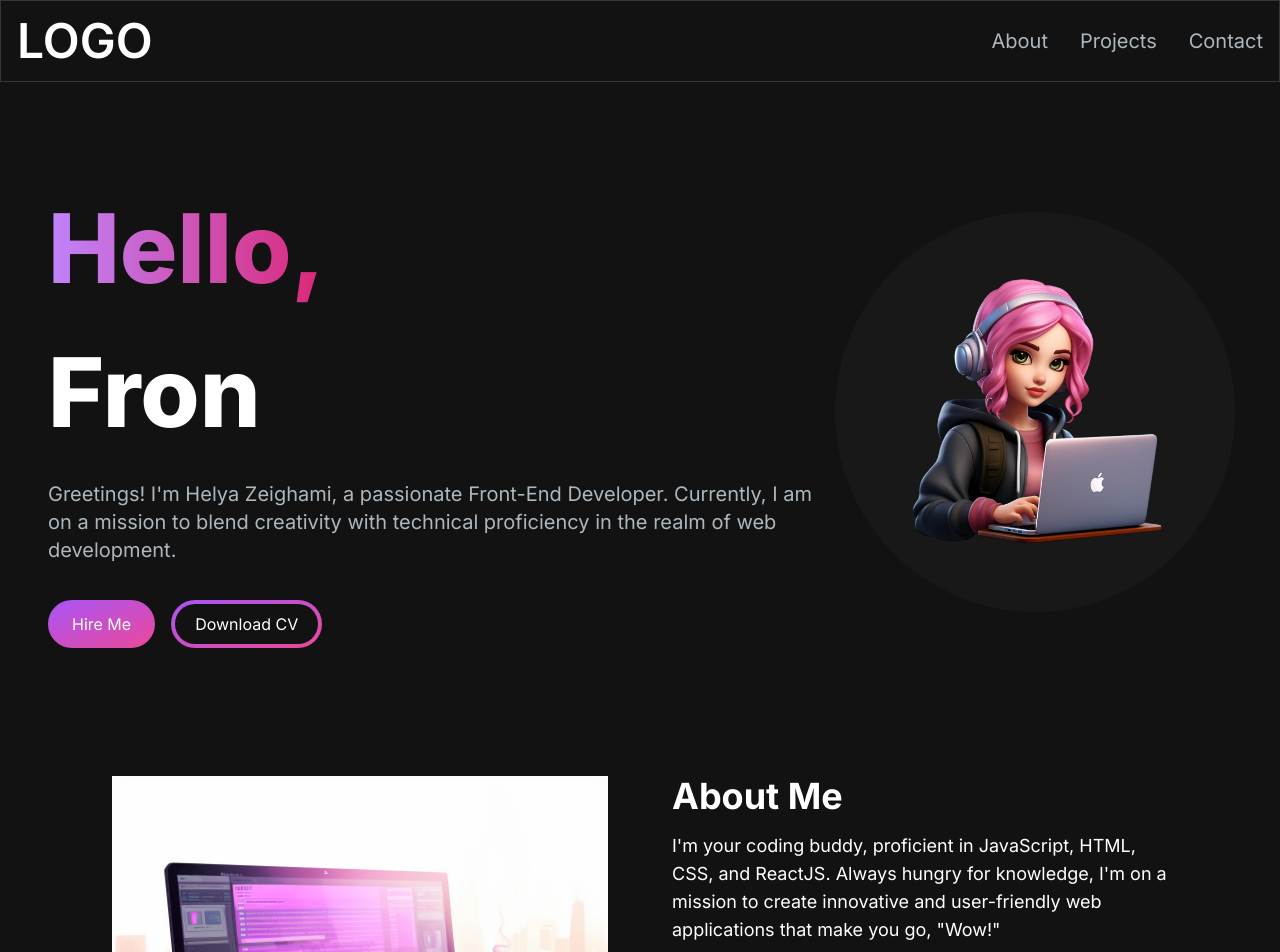
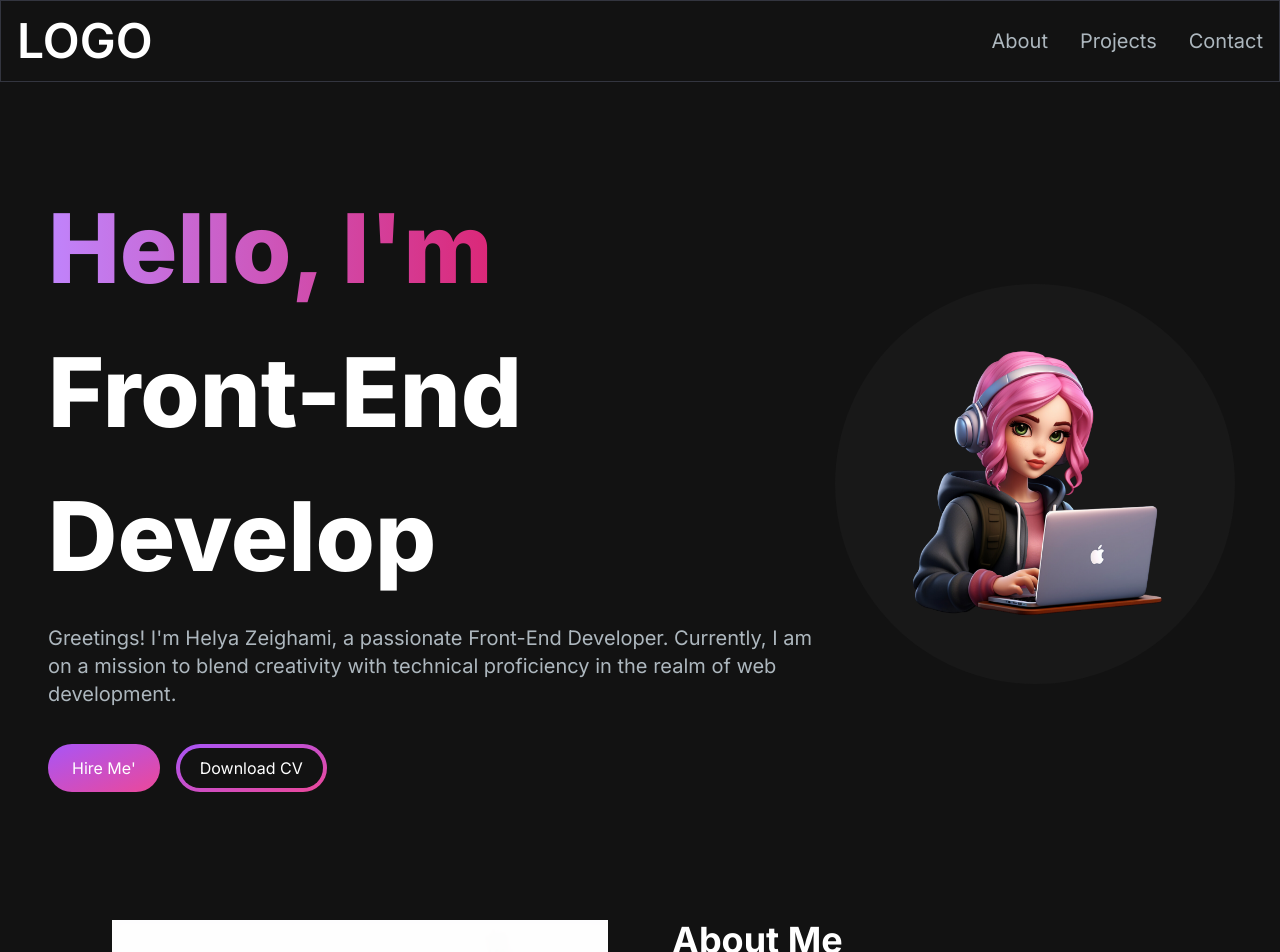
Before and after one commit to Helya-zeighami/nextjs-portfolio-main, a Next.js app: page / in a window 1280 px wide. Shown: the top 952 px of the page. Built offline with nearby package versions, Linux system fonts and the light colour scheme.

Commit message:
fixed the bug

```diff
--- a/src/app/api/send/route.js
+++ /dev/null
@@ -1,28 +0,0 @@
-import { NextResponse } from "next/server";
-import { Resend } from "resend";
-
-const resend = new Resend(process.env.RESEND_API_KEY);
-const fromEmail = process.env.FROM_EMAIL;
-
-export async function POST(req, res) {
-  const { email, subject, message } = await req.json();
-  console.log(email, subject, message);
-  try {
-    const data = await resend.emails.send({
-      from: fromEmail,
-      to: [fromEmail, email],
-      subject: subject,
-      react: (
-        <>
-          <h1>{subject}</h1>
-          <p>Thank you for contacting us!</p>
-          <p>New message submitted:</p>
-          <p>{message}</p>
-        </>
-      ),
-    });
-    return NextResponse.json(data);
-  } catch (error) {
-    return NextResponse.json({ error });
-  }
-}
--- a/src/app/components/AboutSection.jsx
+++ b/src/app/components/AboutSection.jsx
@@ -59,10 +59,10 @@ const AboutSection = () => {
         <div className="mt-4 md:mt-0 text-left flex flex-col h-full">
           <h2 className="text-4xl font-bold text-white mb-4">About Me</h2>
           <p className="text-base lg:text-lg">
-            I'm your coding buddy, proficient in JavaScript, HTML, CSS, and
-            ReactJS. Always hungry for knowledge, I'm on a mission to create
+            I&apos;m your coding buddy, proficient in JavaScript, HTML, CSS, and
+            ReactJS. Always hungry for knowledge, I&apos;m on a mission to create
             innovative and user-friendly web applications that make you go,
-            "Wow!"
+            &apos;Wow!&apos;
           </p>
           <div className="flex flex-row justify-start mt-8">
             <TabButton
--- a/src/app/components/HeroSection.jsx
+++ b/src/app/components/HeroSection.jsx
@@ -17,18 +17,18 @@ const HeroSection = () => {
         >
           <h1 className="text-white mb-4 text-4xl sm:text-5xl lg:text-8xl lg:leading-normal font-extrabold">
             <span className="text-transparent bg-clip-text bg-gradient-to-r from-primary-400 to-secondary-600">
-              Hello,
+              Hello, I&apos;m
             </span>
             <br></br>
             <TypeAnimation
-              sequence={["I'm Helya", 1000, "Front-End Developer"]}
+              sequence={["Helya", 1000, "Front-End Developer"]}
               wrapper="span"
               speed={50}
               repeat={Infinity}
             />
           </h1>
           <p className="text-[#ADB7BE] text-base sm:text-lg mb-6 lg:text-xl">
-            Greetings! I'm Helya Zeighami, a passionate Front-End Developer.
+            Greetings! I&apos;m Helya Zeighami, a passionate Front-End Developer.
             Currently, I am on a mission to blend creativity with technical
             proficiency in the realm of web development.
           </p>
@@ -37,7 +37,7 @@ const HeroSection = () => {
               href="/#contact"
               className="px-6 inline-block py-3 w-full sm:w-fit rounded-full mr-4 bg-gradient-to-br from-primary-500 to-secondary-500 hover:bg-slate-200 text-white"
             >
-              Hire Me
+              Hire Me&apos;
             </Link>
             <Link
               href="/"
```
Also changed, not shown: src/app/api/send/route.jsx (added, +52 -0 lines).
